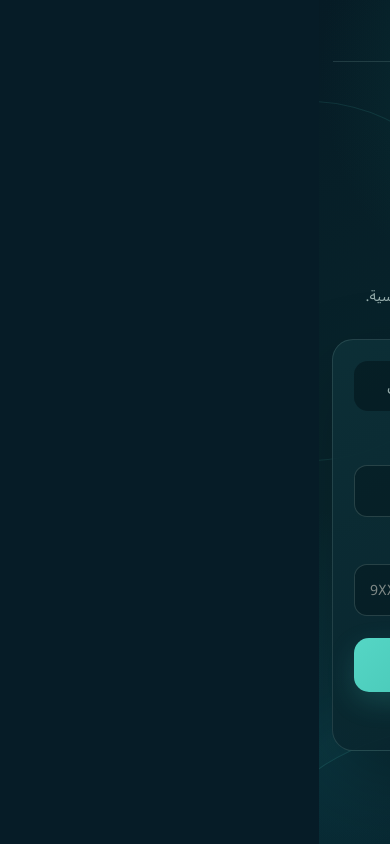
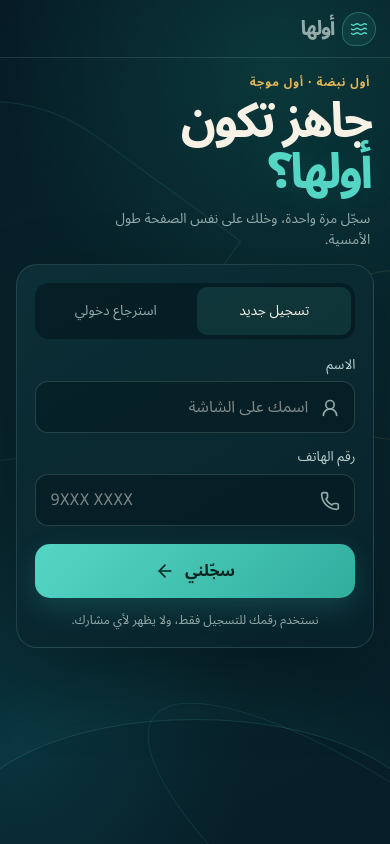
Before and after one commit to A07med/Awwalha, a React (Vite) app: page /join in a window 390 px wide. Built offline with nearby package versions, Linux system fonts and the light colour scheme; no server answers.

Commit message:
Fix participant mobile UX

```diff
--- a/src/pages/join.tsx
+++ b/src/pages/join.tsx
@@ -69,9 +69,9 @@ export function JoinPage() {
         <button className={mode === 'recover' ? 'active' : ''} onClick={() => setMode('recover')}>استرجاع دخولي</button>
       </div>
       <form onSubmit={submit}>
-        {mode === 'join' && <label><span>الاسم</span><div className="input-wrap"><UserRound /><input value={name} onChange={(event) => setName(event.target.value)} placeholder="اسمك على الشاشة" autoComplete="name" required /></div></label>}
-        <label><span>رقم الهاتف</span><div className="input-wrap"><Phone /><input dir="ltr" inputMode="tel" value={phone} onChange={(event) => setPhone(event.target.value)} placeholder="9XXX XXXX" autoComplete="tel" required /></div></label>
-        {mode === 'recover' && <label><span>رمز الدخول</span><div className="input-wrap"><KeyRound /><input dir="ltr" value={code} onChange={(event) => setCode(event.target.value.toUpperCase())} placeholder="XXXX-XXXX" autoComplete="one-time-code" required /></div></label>}
+        {mode === 'join' && <label><span>الاسم</span><div className="input-wrap"><UserRound /><input type="text" value={name} onChange={(event) => setName(event.target.value)} placeholder="اسمك على الشاشة" autoComplete="name" enterKeyHint="next" required /></div></label>}
+        <label><span>رقم الهاتف</span><div className="input-wrap"><Phone /><input dir="ltr" type="tel" inputMode="tel" value={phone} onChange={(event) => setPhone(event.target.value)} placeholder="9XXX XXXX" autoComplete="tel" enterKeyHint={mode === 'join' ? 'done' : 'next'} required /></div></label>
+        {mode === 'recover' && <label><span>رمز الدخول</span><div className="input-wrap"><KeyRound /><input dir="ltr" type="text" value={code} onChange={(event) => setCode(event.target.value.toUpperCase())} placeholder="XXXX-XXXX" autoComplete="one-time-code" autoCapitalize="characters" spellCheck={false} enterKeyHint="done" required /></div></label>}
         {error && <p className="form-error" role="alert">{error}</p>}
         <Button type="submit" disabled={busy}>{busy ? 'لحظة…' : mode === 'join' ? 'سجّلني' : 'استرجاع الدخول'} <ArrowLeft size={20} /></Button>
       </form>
--- a/src/styles.css
+++ b/src/styles.css
@@ -20,14 +20,15 @@
 }
 
 * { box-sizing: border-box; }
-html { min-width: 320px; background: var(--navy); }
-body { margin: 0; min-width: 320px; min-height: 100vh; background: var(--navy); }
+html { width: 100%; background: var(--navy); }
+body { margin: 0; width: 100%; min-height: 100vh; min-height: 100dvh; background: var(--navy); }
+#root { min-height: 100vh; min-height: 100dvh; }
 button, input, select { font: inherit; }
-button { cursor: pointer; }
+button { cursor: pointer; touch-action: manipulation; -webkit-tap-highlight-color: transparent; }
 button:disabled { cursor: not-allowed; opacity: .55; }
 
-.page-shell, .stage-page { min-height: 100vh; position: relative; overflow: hidden; background: radial-gradient(circle at 70% 8%, rgba(17, 100, 90, .36), transparent 33%), radial-gradient(circle at 4% 88%, rgba(15, 87, 101, .32), transparent 28%), linear-gradient(150deg, #061b25 0%, #08262d 52%, #071d27 100%); }
-.page-content { position: relative; z-index: 2; width: min(1180px, calc(100% - 40px)); margin: 0 auto; padding: 48px 0 64px; }
+.page-shell, .stage-page { min-height: 100vh; min-height: 100dvh; position: relative; overflow-x: clip; overflow-y: auto; background: radial-gradient(circle at 70% 8%, rgba(17, 100, 90, .36), transparent 33%), radial-gradient(circle at 4% 88%, rgba(15, 87, 101, .32), transparent 28%), linear-gradient(150deg, #061b25 0%, #08262d 52%, #071d27 100%); }
+.page-content { position: relative; z-index: 2; width: 100%; max-width: 1180px; margin: 0 auto; padding: 48px clamp(20px, 4vw, 40px) 64px; }
 .ambient { position: absolute; inset: 0; pointer-events: none; overflow: hidden; opacity: .9; }
 .ambient::after { content: ""; position: absolute; left: -10%; right: -10%; bottom: -95px; height: 220px; border: 1px solid rgba(85,214,197,.18); border-radius: 50%; box-shadow: 0 -32px 70px rgba(85,214,197,.05); }
 .ambient span { position: absolute; display: block; border-radius: 50% 0 50% 50%; border: 1px solid rgba(85,214,197,.13); transform: rotate(36deg); }
@@ -35,7 +36,7 @@ button:disabled { cursor: not-allowed; opacity: .55; }
 .ambient span:nth-child(2) { width: 170px; height: 170px; right: -90px; top: 32%; border-color: rgba(230,184,92,.13); }
 .ambient span:nth-child(3) { width: 620px; height: 180px; left: 24%; bottom: -145px; border-radius: 50%; }
 
-.site-header { position: relative; z-index: 3; height: 72px; width: min(1180px, calc(100% - 40px)); margin: auto; display: flex; align-items: center; justify-content: space-between; border-bottom: 1px solid var(--line); color: var(--muted); font-size: .82rem; }
+.site-header { position: relative; z-index: 3; width: 100%; max-width: 1180px; min-height: calc(72px + env(safe-area-inset-top)); margin: auto; padding: env(safe-area-inset-top) clamp(20px, 4vw, 40px) 0; display: flex; align-items: center; justify-content: space-between; border-bottom: 1px solid var(--line); color: var(--muted); font-size: .82rem; }
 .wordmark { display: flex; align-items: center; gap: 11px; }
 .wordmark-mark { width: 38px; height: 38px; display: grid; place-items: center; color: var(--aqua); border: 1px solid rgba(85,214,197,.3); background: rgba(85,214,197,.08); border-radius: 50% 50% 50% 12px; }
 .wordmark-text { font-size: 2rem; font-weight: 800; letter-spacing: -.07em; }
@@ -44,13 +45,14 @@ button:disabled { cursor: not-allowed; opacity: .55; }
 
 .eyebrow { color: var(--gold); font-size: .82rem; font-weight: 700; letter-spacing: .08em; margin: 0 0 12px; }
 .card { background: linear-gradient(150deg, rgba(13,48,55,.93), rgba(8,34,43,.95)); border: 1px solid var(--line); border-radius: 26px; box-shadow: 0 30px 80px rgba(0,0,0,.22); }
-.button { appearance: none; min-height: 54px; border: 0; border-radius: 15px; padding: 0 22px; background: linear-gradient(135deg, var(--aqua), #31ad9e); color: #042621; display: inline-flex; align-items: center; justify-content: center; gap: 10px; font-weight: 800; box-shadow: 0 10px 28px rgba(66,211,193,.18); transition: transform .2s ease, box-shadow .2s ease; }
+.button { appearance: none; min-height: 54px; border: 0; border-radius: 15px; padding: 0 22px; background: linear-gradient(135deg, var(--aqua), #31ad9e); color: #042621; display: inline-flex; align-items: center; justify-content: center; gap: 10px; font-weight: 800; box-shadow: 0 10px 28px rgba(66,211,193,.18); transition: transform .2s ease, box-shadow .2s ease; user-select: none; -webkit-user-select: none; }
 .button:hover:not(:disabled) { transform: translateY(-2px); box-shadow: 0 15px 32px rgba(66,211,193,.26); }
+.button:active:not(:disabled) { transform: translateY(1px) scale(.985); }
 .status-pill { display: inline-flex; align-items: center; gap: 6px; width: fit-content; padding: 8px 12px; border-radius: 999px; font-size: .78rem; font-weight: 700; color: var(--aqua-soft); border: 1px solid rgba(85,214,197,.24); background: rgba(85,214,197,.08); }
 .status-pill.gold { color: #f4d899; border-color: rgba(230,184,92,.25); background: rgba(230,184,92,.08); }
 .status-pill.muted { color: var(--muted); }
 label { display: grid; gap: 8px; color: #bdd0cd; font-size: .88rem; }
-input, select { width: 100%; min-height: 52px; border-radius: 13px; border: 1px solid rgba(189,220,213,.18); background: rgba(2,22,29,.5); color: var(--cream); padding: 0 15px; outline: none; }
+input, select { width: 100%; min-width: 0; min-height: 52px; border-radius: 13px; border: 1px solid rgba(189,220,213,.18); background: rgba(2,22,29,.5); color: var(--cream); padding: 0 15px; outline: none; }
 input:focus, select:focus { border-color: var(--aqua); box-shadow: 0 0 0 3px rgba(85,214,197,.1); }
 .form-error { padding: 10px 13px; border-radius: 10px; color: #ffb4a9; background: rgba(225,80,63,.1); border: 1px solid rgba(225,80,63,.2); font-size: .86rem; }
 
@@ -76,12 +78,13 @@ input:focus, select:focus { border-color: var(--aqua); box-shadow: 0 0 0 3px rgb
 .recovery-code { margin: 25px 0; padding: 18px; border: 1px dashed rgba(230,184,92,.55); border-radius: 14px; font: 800 1.65rem/1 system-ui; letter-spacing: .15em; color: #f2d28e; }
 
 /* Participant */
-.play-page .page-content { max-width: 560px; min-height: calc(100vh - 72px); display: flex; flex-direction: column; padding-top: 30px; }
+.play-page .page-content { max-width: 560px; min-height: calc(100vh - 72px); min-height: calc(100dvh - 72px - env(safe-area-inset-top)); display: flex; flex-direction: column; padding-top: 30px; padding-bottom: max(28px, env(safe-area-inset-bottom)); }
 .participant-top { display: flex; justify-content: space-between; align-items: center; margin-bottom: 24px; }
+.participant-top > * { min-width: 0; }
 .participant-top span { color: var(--muted); font-size: .82rem; }
-.participant-top h1 { margin: 2px 0 0; font-size: 1.55rem; }
+.participant-top h1 { margin: 2px 0 0; font-size: 1.55rem; overflow-wrap: anywhere; }
 .participant-panel { flex: 1; min-height: 500px; padding: 38px 28px; display: flex; align-items: center; flex-direction: column; justify-content: center; text-align: center; }
-.participant-panel h2 { font-size: 2.35rem; margin: 10px 0; }
+.participant-panel h2 { font-size: 2.35rem; margin: 10px 0; overflow-wrap: anywhere; }
 .participant-panel > p { color: var(--muted); max-width: 340px; line-height: 1.8; }
 .pulse-orbit { width: 112px; height: 112px; border: 1px solid rgba(85,214,197,.18); border-radius: 50%; display: grid; place-items: center; margin-bottom: 28px; animation: slow-pulse 3s ease-in-out infinite; }
 .pulse-orbit::before { content: ""; position: absolute; width: 72px; height: 72px; border: 1px solid rgba(85,214,197,.25); border-radius: 50%; }
@@ -91,17 +94,22 @@ input:focus, select:focus { border-color: var(--aqua); box-shadow: 0 0 0 3px rgb
 .target-number small { font: 600 .9rem AwwalhaArabic; color: var(--muted); letter-spacing: 0; }
 .phone-timer { min-height: 66px; font: 700 2.8rem/1 system-ui; letter-spacing: .02em; color: var(--aqua-soft); margin-bottom: 22px; }
 .hidden-time { color: var(--gold); }
-.stop-button { width: min(250px, 72vw); aspect-ratio: 1; border-radius: 50%; font: 900 2.1rem/1 system-ui; letter-spacing: .08em; color: #fff9ed; background: radial-gradient(circle at 35% 25%, #df735b, #ad3829 72%); border: 8px solid rgba(255,255,255,.05); box-shadow: 0 0 0 1px rgba(238,145,112,.35), 0 24px 60px rgba(113,29,17,.4), inset 0 -12px 30px rgba(74,16,10,.24); }
+.stop-button { width: min(250px, 72vw); aspect-ratio: 1; flex: 0 0 auto; border-radius: 50%; font: 900 2.1rem/1 system-ui; letter-spacing: .08em; color: #fff9ed; background: radial-gradient(circle at 35% 25%, #df735b, #ad3829 72%); border: 8px solid rgba(255,255,255,.05); box-shadow: 0 0 0 1px rgba(238,145,112,.35), 0 24px 60px rgba(113,29,17,.4), inset 0 -12px 30px rgba(74,16,10,.24); touch-action: manipulation; user-select: none; -webkit-user-select: none; -webkit-touch-callout: none; }
 .stop-button:active { transform: scale(.96) !important; }
 .submitted-result { display: flex; align-items: center; flex-direction: column; gap: 8px; }
 .submitted-result > svg { color: var(--aqua); width: 45px; height: 45px; padding: 10px; border-radius: 50%; background: rgba(85,214,197,.12); }
 .submitted-result strong { font: 800 2.5rem/1.3 system-ui; color: var(--gold); }
 .submitted-result small { color: var(--muted); }
 .guess-form { width: 100%; display: grid; gap: 14px; max-width: 290px; }
-.guess-form input { height: 135px; text-align: center; font: 800 4rem/1 system-ui; color: var(--aqua); }
+.guess-form input { height: 135px; appearance: textfield; text-align: center; font: 800 4rem/1 system-ui; color: var(--aqua); }
+.guess-form input::-webkit-inner-spin-button, .guess-form input::-webkit-outer-spin-button { appearance: none; margin: 0; }
 .participant-footer { display: flex; justify-content: center; gap: 8px; align-items: center; color: var(--muted); font-size: .72rem; padding: 18px 0 0; }
 .connection-dot { width: 6px; height: 6px; border-radius: 50%; background: var(--aqua); }
 .winner-panel > svg { width: 70px; height: 70px; color: var(--gold); }
+.result-panel > svg { width: 60px; height: 60px; color: var(--aqua); }
+.result-emoji { font-size: 3.25rem; line-height: 1; margin-bottom: 8px; }
+.tie-break-callout { width: min(100%, 330px); display: flex; align-items: center; justify-content: center; gap: 7px; padding: 9px 12px; margin-bottom: 12px; border: 1px solid rgba(230,184,92,.25); border-radius: 999px; color: var(--cream); background: rgba(230,184,92,.08); font-size: .82rem; }
+.tie-break-callout strong { color: var(--gold); }
 
 /* Admin */
 .admin-heading { display: flex; justify-content: space-between; align-items: flex-end; margin-bottom: 28px; }
@@ -198,12 +206,12 @@ input:focus, select:focus { border-color: var(--aqua); box-shadow: 0 0 0 3px rgb
 
 @media (max-width: 820px) {
   .site-header > span { display: none; }
-  .page-content { width: min(100% - 26px, 620px); padding: 26px 0 38px; }
+  .page-content { max-width: 620px; padding: 26px clamp(13px, 4vw, 28px) 38px; }
   .join-page .page-content { display: block; }
   .join-intro { margin: 26px 5px 28px; }
   .join-intro h1 { font-size: clamp(3.1rem, 18vw, 5.2rem); }
   .join-intro > p:last-child { font-size: .92rem; }
-  .participant-panel { min-height: 510px; }
+  .participant-panel { min-height: 0; }
   .system-strip { grid-template-columns: 1fr 1fr; }
   .system-title { grid-column: 1 / -1; }
   .metric { border-top: 1px solid var(--line); }
@@ -214,18 +222,107 @@ input:focus, select:focus { border-color: var(--aqua); box-shadow: 0 0 0 3px rgb
 }
 
 @media (max-width: 520px) {
-  .site-header { width: calc(100% - 28px); height: 62px; }
-  .join-card, .control-card, .registration-card, .safe-actions { padding: 21px; border-radius: 21px; }
-  .participant-panel { padding: 28px 20px; min-height: calc(100vh - 185px); }
-  .participant-top { margin-bottom: 14px; }
-  .target-number { font-size: 3.7rem; }
-  .stop-button { width: min(230px, 65vw); }
+  .site-header { min-height: calc(58px + env(safe-area-inset-top)); padding-inline: 14px; }
+  .wordmark { gap: 8px; }
+  .wordmark-mark { width: 34px; height: 34px; }
+  .wordmark-text.small { font-size: 1.3rem; }
+  .page-content { padding-inline: clamp(12px, 4vw, 18px); }
+  .join-page .page-content { min-height: auto; padding-top: 10px; padding-bottom: max(20px, env(safe-area-inset-bottom)); }
+  .join-intro { margin: 6px 4px 14px; }
+  .join-intro .eyebrow { margin-bottom: 5px; font-size: .72rem; }
+  .join-intro h1 { font-size: clamp(2.3rem, 12.5vw, 3.15rem); line-height: 1.05; letter-spacing: -.06em; }
+  .join-intro > p:last-child { max-width: 300px; margin: 9px 0 0; font-size: .86rem; line-height: 1.55; }
+  .join-card, .control-card, .registration-card, .safe-actions { padding: 18px; border-radius: 21px; }
+  .join-card form { gap: 14px; }
+  .segmented { margin-bottom: 16px; }
+  .segmented button { min-height: 48px; font-size: .86rem; }
+  .join-card label { gap: 6px; font-size: .84rem; }
+  .join-card input { min-height: 52px; font-size: 16px; }
+  .join-card .button { min-height: 54px; }
+  .privacy-note { margin-top: 13px; line-height: 1.5; }
+  .success-card { padding-block: 24px; }
+  .success-card h1 { font-size: clamp(1.8rem, 9vw, 2.35rem); }
+  .recovery-code { margin: 18px 0; padding: 16px 10px; font-size: clamp(1.3rem, 7.5vw, 1.65rem); overflow-wrap: anywhere; }
+  .play-page .page-content { min-height: calc(100vh - 58px); min-height: calc(100dvh - 58px - env(safe-area-inset-top)); padding-top: 8px; padding-bottom: max(12px, env(safe-area-inset-bottom)); }
+  .participant-top { min-height: 44px; margin-bottom: 8px; gap: 10px; }
+  .participant-top h1 { max-width: 185px; font-size: clamp(1.15rem, 5.8vw, 1.45rem); line-height: 1.25; }
+  .participant-top .status-pill { flex: 0 0 auto; padding: 7px 10px; font-size: .68rem; }
+  .participant-panel { width: 100%; min-height: 0; padding: clamp(14px, 4.5vw, 20px); border-radius: 21px; }
+  .participant-panel h2 { font-size: clamp(1.55rem, 8vw, 2rem); line-height: 1.3; margin: 7px 0; }
+  .participant-panel > p { margin: 6px 0; line-height: 1.6; font-size: .9rem; }
+  .game-panel { justify-content: space-evenly; gap: 4px; }
+  .game-kicker { font-size: .82rem; }
+  .game-panel > p { margin: 3px 0; }
+  .target-number { font-size: clamp(3rem, 15vw, 4.2rem); margin: 0 0 7px !important; }
+  .target-number small { font-size: .72rem; }
+  .phone-timer { min-height: 42px; margin: 0 0 8px; font-size: clamp(2rem, 10vw, 2.55rem); }
+  .stop-button { width: clamp(170px, 56vw, 210px); min-height: 0; font-size: 1.8rem; border-width: 7px; box-shadow: 0 0 0 1px rgba(238,145,112,.35), 0 16px 38px rgba(113,29,17,.36), inset 0 -10px 24px rgba(74,16,10,.24); }
+  .guess-form { max-width: 310px; gap: 12px; }
+  .guess-form input { height: 104px; min-height: 104px; font-size: 3.3rem; }
+  .guess-form .button { min-height: 56px; width: 100%; }
+  .participant-footer { min-height: 26px; padding-top: 7px; gap: 5px; flex-wrap: wrap; text-align: center; line-height: 1.35; font-size: .68rem; }
+  .pulse-orbit { width: 86px; height: 86px; margin-bottom: 16px; }
+  .pulse-orbit::before { width: 56px; height: 56px; }
+  .winner-panel > svg, .result-panel > svg { width: 50px; height: 50px; }
+  .result-emoji { font-size: 2.8rem; }
+  .tie-break-callout { margin-bottom: 6px; padding: 7px 10px; font-size: .75rem; flex-wrap: wrap; }
+  .submitted-result { gap: 6px; }
+  .submitted-result strong { font-size: 2rem; }
+  .submitted-result small { max-width: 260px; line-height: 1.5; }
   .control-form { grid-template-columns: 1fr; }
   .system-title { padding: 14px; }
   .metric { padding: 14px; min-height: 76px; }
   .metric strong { font-size: 1.25rem; }
 }
 
+@media (max-width: 360px) and (max-height: 650px) {
+  .join-page .site-header { min-height: calc(50px + env(safe-area-inset-top)); }
+  .join-page .page-content { padding-top: 4px; padding-bottom: max(8px, env(safe-area-inset-bottom)); }
+  .join-intro { margin: 2px 4px 8px; }
+  .join-intro .eyebrow { display: none; }
+  .join-intro h1 { font-size: 2.15rem; line-height: 1; }
+  .join-intro > p:last-child { margin-top: 4px; font-size: .76rem; line-height: 1.4; }
+  .join-card { padding: 12px 16px; }
+  .join-card form { gap: 10px; }
+  .segmented { margin-bottom: 10px; }
+  .join-card label { gap: 4px; }
+  .privacy-note { margin-top: 8px; font-size: .68rem; }
+  .play-page .page-content { padding-inline: 10px; padding-top: 5px; padding-bottom: max(8px, env(safe-area-inset-bottom)); }
+  .participant-top { min-height: 36px; margin-bottom: 5px; }
+  .participant-top > div > span { display: none; }
+  .participant-panel { padding: 10px 12px; }
+  .game-kicker { font-size: .74rem; }
+  .game-panel > p { font-size: .78rem; line-height: 1.35; }
+  .target-number { font-size: 2.85rem; margin-bottom: 3px !important; }
+  .phone-timer { min-height: 33px; margin-bottom: 4px; font-size: 1.9rem; }
+  .stop-button { width: 166px; font-size: 1.55rem; }
+  .participant-footer { min-height: 20px; padding-top: 4px; font-size: .62rem; }
+  .guess-form input { height: 88px; min-height: 88px; font-size: 2.9rem; }
+  .guess-form .button { min-height: 52px; }
+}
+
+@media (orientation: landscape) and (max-height: 500px) {
+  .play-page .site-header { min-height: calc(46px + env(safe-area-inset-top)); }
+  .play-page .wordmark-mark { width: 30px; height: 30px; }
+  .play-page .wordmark-text.small { font-size: 1.2rem; }
+  .play-page .page-content { max-width: 760px; min-height: calc(100vh - 46px); min-height: calc(100dvh - 46px - env(safe-area-inset-top)); padding: 5px max(16px, env(safe-area-inset-right)) max(6px, env(safe-area-inset-bottom)) max(16px, env(safe-area-inset-left)); }
+  .participant-top { min-height: 32px; margin-bottom: 4px; }
+  .participant-top > div { display: flex; align-items: baseline; gap: 8px; }
+  .participant-top h1 { margin: 0; font-size: 1.05rem; }
+  .participant-panel { min-height: 0; padding: 7px 20px; }
+  .game-panel { display: grid; grid-template-columns: 1fr auto 1fr; grid-template-rows: auto auto auto; column-gap: 18px; align-content: center; }
+  .game-kicker, .tie-break-callout { grid-column: 1 / -1; justify-self: center; }
+  .game-panel > p { grid-column: 1; grid-row: 2; align-self: end; margin: 0; font-size: .78rem; }
+  .target-number { grid-column: 1; grid-row: 3; align-self: start; font-size: 2.65rem; margin: 2px 0 !important; }
+  .phone-timer { grid-column: 2; grid-row: 2 / 4; align-self: center; min-width: 110px; min-height: 34px; margin: 0; font-size: 1.8rem; }
+  .stop-button { grid-column: 3; grid-row: 2 / 4; width: 140px; font-size: 1.35rem; }
+  .look-panel > p { grid-column: 1; grid-row: 2 / 4; align-self: center; font-size: 1.15rem; }
+  .look-panel .guess-form, .game-panel .submitted-result { grid-column: 2 / 4; grid-row: 2 / 4; align-self: center; justify-self: center; }
+  .look-panel .guess-form { grid-template-columns: 140px 150px; max-width: none; align-items: center; }
+  .look-panel .guess-form input { height: 76px; min-height: 76px; font-size: 2.6rem; }
+  .participant-footer { min-height: 18px; padding-top: 3px; }
+}
+
 @media (prefers-reduced-motion: reduce) {
   *, *::before, *::after { animation-duration: .001ms !important; animation-iteration-count: 1 !important; scroll-behavior: auto !important; transition-duration: .001ms !important; }
 }
```
Also changed, not shown: src/pages/play.tsx (+11 -5 lines).
